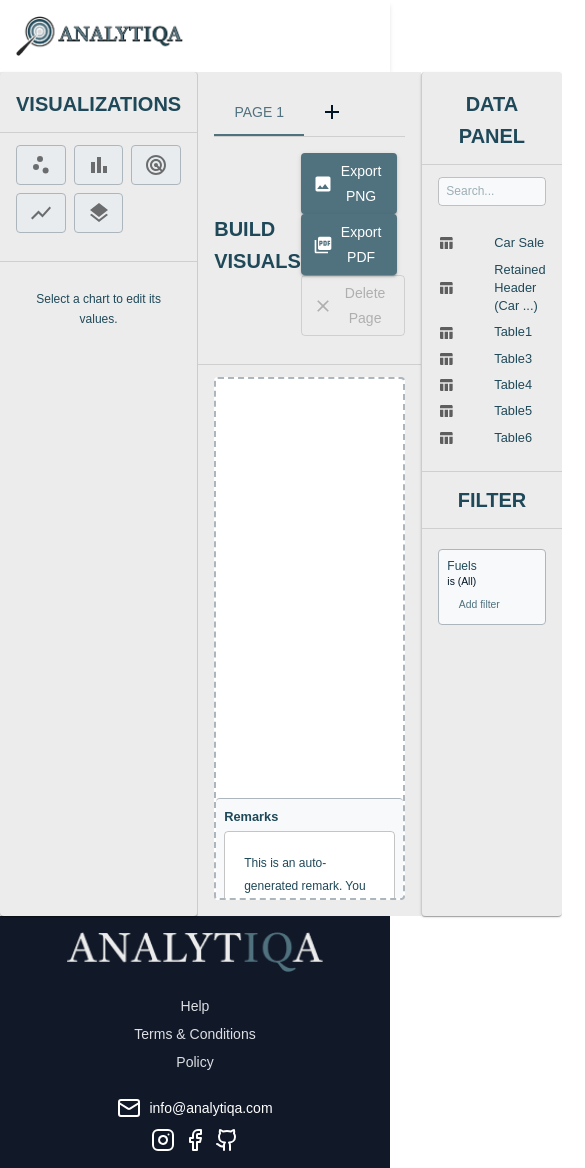
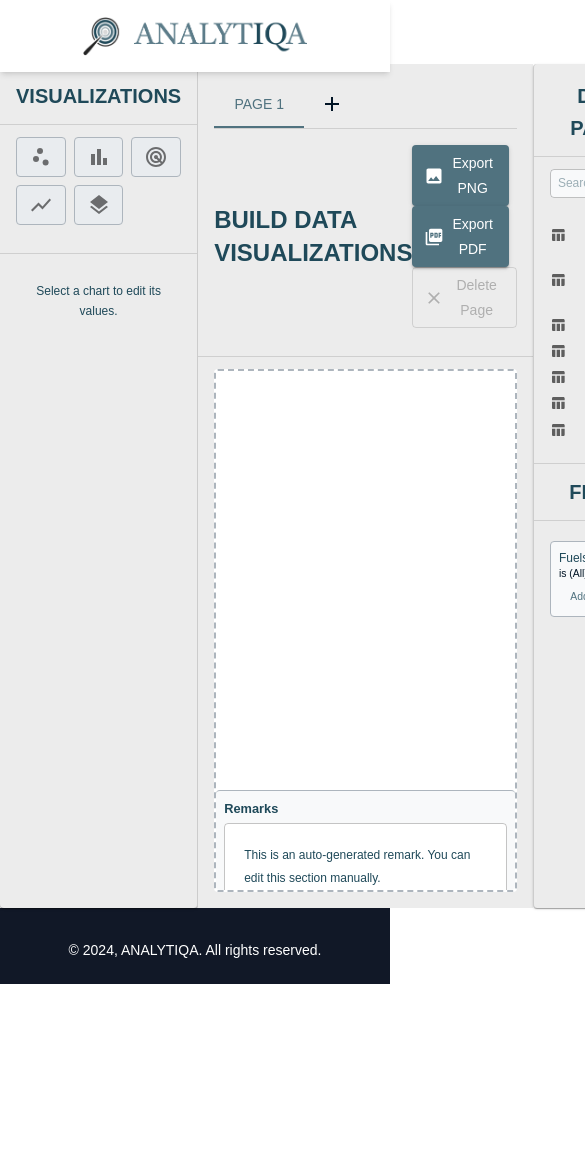
Before and after one commit to Miyukiin/AnalytiqaReportGenerator, a Next.js app in the folder frontend-NextJs/: page /report in a window 390 px wide. Shown: the top 1168 px of the page, 585 px wide, since content can reach past the window. After the commit the page ends 984 px from the top, so only its background shows below. Built offline with nearby package versions, Linux system fonts and the light colour scheme; a web font is replaced by a local one.

Commit message:
generalize layout

```diff
--- a/frontend-NextJs/package.json
+++ b/frontend-NextJs/package.json
@@ -4,12 +4,16 @@
     "@emotion/styled": "^11.13.5",
     "@fontsource/roboto": "^5.1.0",
     "@heroicons/react": "^2.2.0",
+    "@mui/icons-material": "^6.1.9",
     "@mui/material": "^6.1.8",
+    "jspdf": "^2.5.2",
     "lucide-react": "^0.460.0",
     "next": "^15.0.3",
     "react": "^18.3.1",
     "react-dom": "^18.3.1",
-    "react-icons": "^5.3.0"
+    "react-icons": "^5.3.0",
+    "react-rnd": "^10.4.13",
+    "recharts": "^2.13.3"
   },
   "devDependencies": {
     "@types/axios": "^0.14.4",
--- a/frontend-NextJs/src/app/layout.tsx
+++ b/frontend-NextJs/src/app/layout.tsx
@@ -31,8 +31,9 @@ export default function RootLayout({ children }: { children: React.ReactNode })
       <body className="min-h-screen flex flex-col font-wix bg-white">
         {/* Render Global Header only if not in noGlobalLayoutRoutes */}
         {!isNoGlobalLayout && (
-          <header className="bg-white shadow-md top-0 z-10">
+          <header className="bg-white shadow-md absolute top-0 left-0 right-0 z-10">
           <div className="max-w-7xl mx-auto px-4 sm:px-6 lg:px-8 flex items-center justify-center py-4">
+            {/* Logo */}
             <img
               src="/images/analytiqa_header.png"
               alt="Analytiqa Logo"
@@ -43,7 +44,15 @@ export default function RootLayout({ children }: { children: React.ReactNode })
         )}
 
         {/* Main Content */}
-        <main className={!isNoGlobalLayout ? "pt-16 flex-grow" : "flex-grow"}>
+          <main
+            className={`${
+              isNoGlobalLayout
+                ? "flex-grow"
+                : pathname === "/home"
+                ? "mt-24 flex-grow" // Add specific space for home route
+                : "mt-16 flex-grow" // Default space for other routes
+            }`}
+          >
             <ThemeProvider theme={theme}>
               <CssBaseline />
               <GlobalProvider>{children}</GlobalProvider>
--- a/frontend-NextJs/src/app/report/layout.tsx
+++ b/frontend-NextJs/src/app/report/layout.tsx
@@ -17,17 +17,25 @@ interface ReportLayoutProps {
 const ReportLayout: React.FC<ReportLayoutProps> = ({ children }) => {
   return (
     <>
-      {/* Custom Header */}
-      <header className="bg-white shadow-md top-0 left-0 w-full z-10">
-        <div className="max-w-7xl mx-auto px-4 sm:px-6 lg:px-8 flex items-center justify-between py-4">
+      {/* Header positioned above content */}
+      <header className="bg-white shadow-md absolute top-0 left-0 right-0 z-10">
+        <div className="max-w-7xl mx-auto px-4 sm:px-6 lg:px-8 flex items-center justify-center py-4">
+          {/* Logo */}
           <img
-            src="/images/analytiqa_header2.png"
-            alt="Report Header Logo"
-            className="h-10 sm:h-11 w-auto"
+            src="/images/analytiqa_header.png"
+            alt="Analytiqa Logo"
+            className="h-10 w-auto"
           />
-          {/* Optional: Add navigation links or a hamburger menu here for mobile */}
         </div>
       </header>
+
+      {/* Gray Background Under the Header */}
+      <div className="bg-gray-800 pt-16">
+        {/* Content Under the Header */}
+        <div className="max-w-7xl mx-auto px-4 sm:px-6 lg:px-8">
+          {/* Additional content */}
+        </div>
+      </div>
 
       {/* Main Content */}
       <main className="flex-grow bg-gray-100 min-h-screen">
@@ -38,48 +46,8 @@ const ReportLayout: React.FC<ReportLayoutProps> = ({ children }) => {
       </main>
 
       {/* Custom Footer */}
-      <footer className="bg-gray-900 text-white py-4">
-        <div className="max-w-7xl mx-auto px-4 sm:px-6 lg:px-8 flex flex-col lg:flex-row flex-wrap justify-between items-center space-y-6 lg:space-y-0">
-          {/* Left Section: Logo */}
-          <div className="flex items-center justify-center lg:justify-start">
-            <img
-              src="/images/analytiqa_footer2.png"
-              alt="Footer Logo"
-              className="h-10 w-auto"
-            />
-          </div>
-
-          {/* Center Section: Links */}
-          <div className="flex flex-col items-center lg:items-start space-y-2">
-            <a href="/help" className="text-sm text-gray-400 hover:text-white">
-              Help
-            </a>
-            <a
-              href="/terms-and-conditions"
-              className="text-sm text-gray-400 hover:text-white"
-            >
-              Terms & Conditions
-            </a>
-            <a href="/policy" className="text-sm text-gray-400 hover:text-white">
-              Policy
-            </a>
-          </div>
-
-          {/* Right Section: Contact and Icons */}
-          <div className="flex flex-col items-center lg:items-end space-y-2">
-            {/* Email */}
-            <div className="flex items-center space-x-2">
-              <EmailIcon className="text-gray-400 hover:text-white" />
-              <span className="text-sm">info@analytiqa.com</span>
-            </div>
-            {/* Social Icons */}
-            <div className="flex space-x-2">
-              <InstagramIcon className="text-gray-400 hover:text-white" />
-              <FacebookIcon className="text-gray-400 hover:text-white" />
-              <GithubIcon className="text-gray-400 hover:text-white" />
-            </div>
-          </div>
-        </div>
+      <footer className="bg-gray-900 text-white text-center py-6">
+        <p className="text-sm mt-2">&copy; 2024, ANALYTIQA. All rights reserved.</p>
       </footer>
     </>
   );
--- a/frontend-NextJs/src/app/report/page.tsx
+++ b/frontend-NextJs/src/app/report/page.tsx
@@ -508,8 +508,8 @@ const ReportLayout: React.FC = () => {
             mb: 2,
           }}
         >
-          <Typography variant="h6" fontWeight="bold">
-            BUILD VISUALS
+          <Typography variant="h5" fontWeight="bold">
+            BUILD DATA VISUALIZATIONS
           </Typography>
           <Box>
             <Button
```
Also changed, not shown: 1 other file (tests, documents, lock files or other folders). Lines whose indentation alone changed are shown as unchanged.
